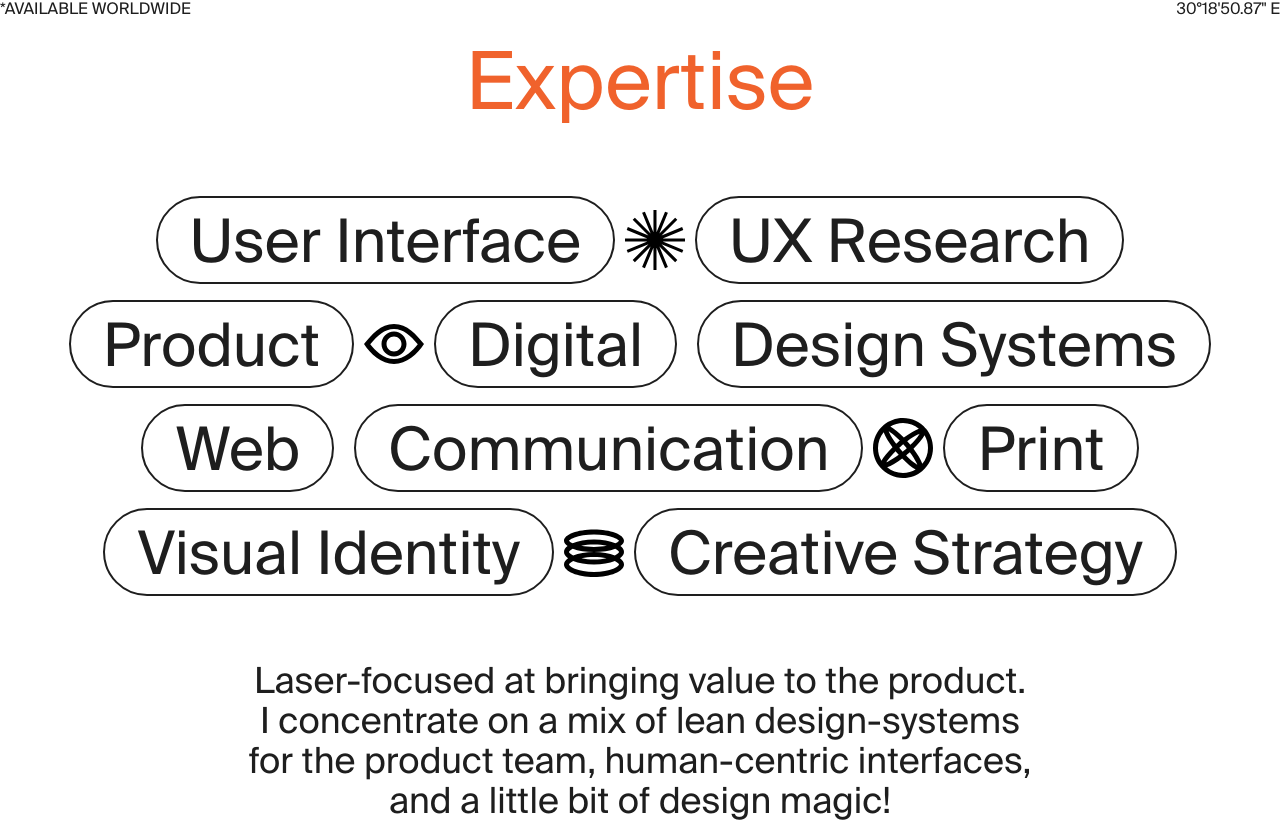
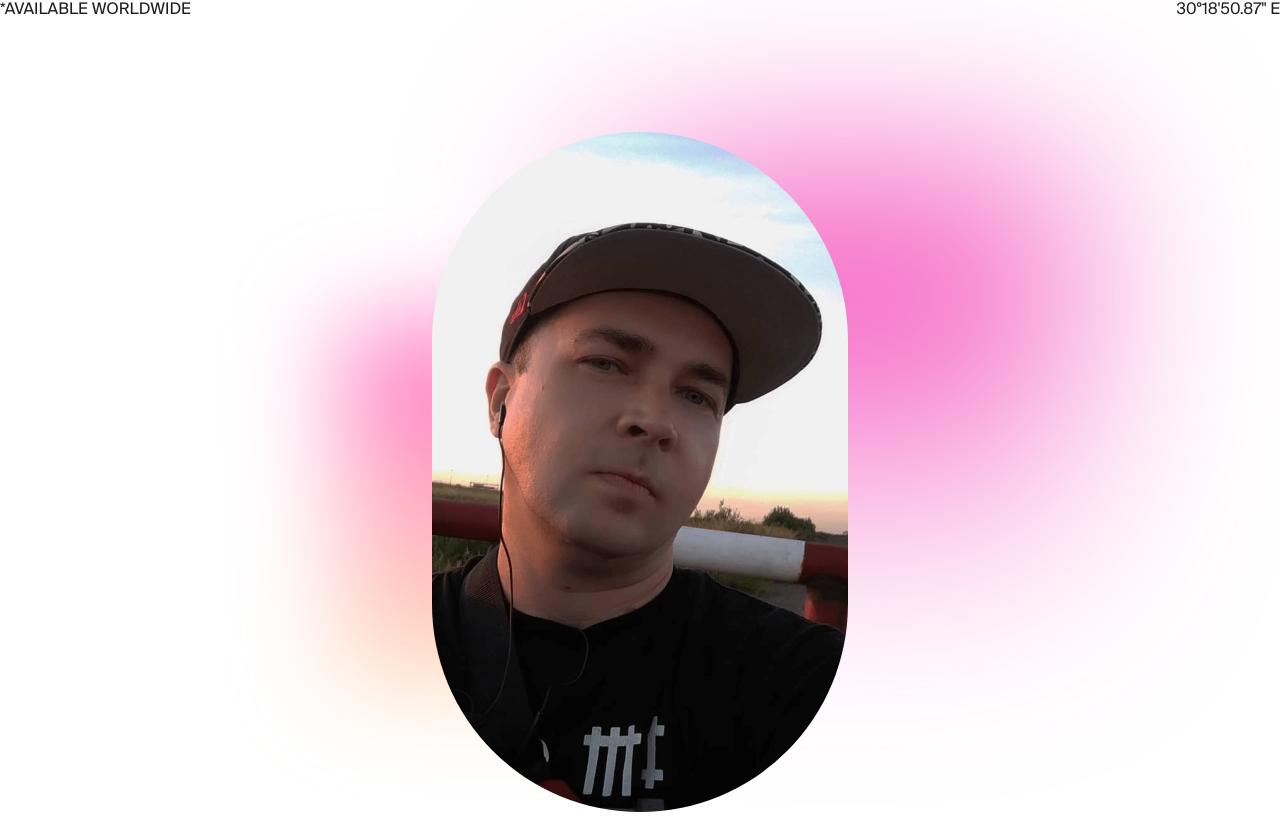
Before and after one commit to Hellek/akh-personal-site, a React (Create React App) app: page / in a window 1280 px wide. Shown: the part 452-1274 px from the top of the page. Built offline with nearby package versions, Linux system fonts and the light colour scheme.

Commit message:
Add Alex photo

```diff
--- a/src/pages/Home.tsx
+++ b/src/pages/Home.tsx
@@ -4,7 +4,8 @@ import { ReactComponent as Eye } from '../assets/icon/eye.svg'
 import { ReactComponent as Layers } from '../assets/icon/layers.svg'
 import { ReactComponent as Rose } from '../assets/icon/rose.svg'
 import { ReactComponent as Sun } from '../assets/icon/sun.svg'
-import logo from '../assets/images/logo.svg'
+import AlexPhoto from '../assets/images/alex-1@2x.png'
+import Logo from '../assets/images/logo.svg'
 
 const expertiseList = [
   'User Interface',
@@ -32,7 +33,7 @@ function Home(): ReactElement {
     <div className="min-h-screen">
       <div className="flex justify-between items-center text-2xl py-10">
         HOME
-        <img src={logo} alt="AKH logo" />
+        <img src={Logo} alt="AKH logo" />
         ABOUT
       </div>
 
@@ -60,6 +61,35 @@ function Home(): ReactElement {
           <div>{'59°56\'19.07" N'}</div>
           <div>{'30°18\'50.87" E'}</div>
         </div>
+      </div>
+
+      <div className="flex justify-center mt-28 mb-24 relative">
+        <div
+          className="absolute blur-[50px]"
+          style={{
+            background: 'linear-gradient(180deg, #FF7BCA 0%, rgba(255, 197, 111, 0.46) 100%)',
+            width: '362px',
+            height: '362px',
+            left: '340px',
+            top: '192px',
+          }}
+        />
+
+        <div
+          className="absolute blur-[100px]"
+          style={{
+            width: '456px',
+            height: '456px',
+            left: '616px',
+            top: '44px',
+            background: 'linear-gradient(180deg, #F22FB0 0%, rgba(245, 138, 37, 0) 100%, #7061A3 100%)',
+          }}
+        />
+        <img
+          src={AlexPhoto}
+          alt="Alex"
+          className="w-[416px] rounded-full z-10"
+        />
       </div>
 
       <div className="text-center">
```
